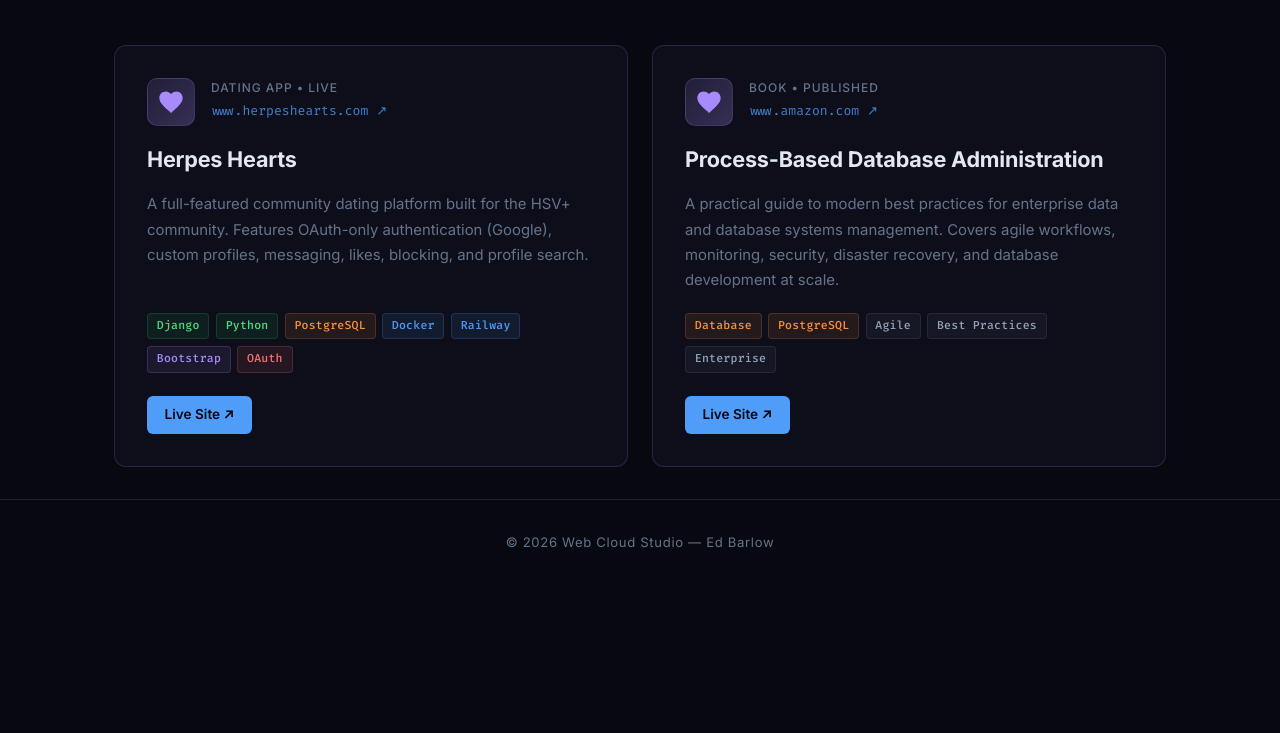
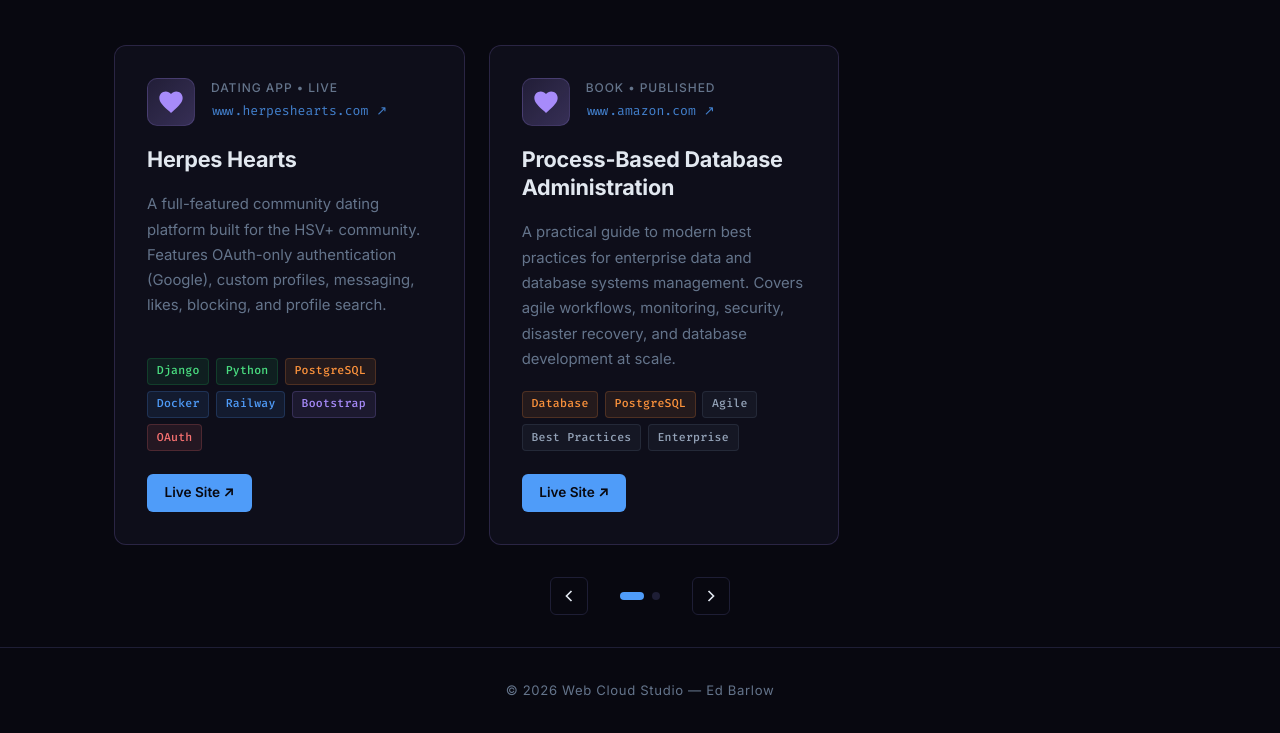
Before and after one commit to webcloudstudio/webcloudstudio, an Astro site: page / in a window 1280 px wide. Shown: the part 459-1192 px from the top of the page. Before the commit the page ends 1044 px from the top, so only its background shows below. Built offline with nearby package versions, Linux system fonts and the light colour scheme; Astro itself is replaced by a stand-in of ours.

Commit message:
Add carousel for Selected Work projects
- Convert card grid to carousel with slide transitions
- Responsive: 1 card on mobile, 2 on tablet, 3 on desktop
- Prev/Next navigation buttons
- Dot indicators with active state
- Auto-rotates every 8 seconds
- Click dots or buttons to navigate manually

```diff
--- a/src/layouts/Layout.astro
+++ b/src/layouts/Layout.astro
@@ -369,6 +369,89 @@ const base = import.meta.env.BASE_URL;
         font-size: 1rem;
       }
 
+      /* ── CAROUSEL ── */
+      .carousel-container {
+        position: relative;
+        overflow: hidden;
+      }
+
+      .carousel-track {
+        display: flex;
+        gap: 1.5rem;
+        transition: transform 0.5s ease-in-out;
+      }
+
+      .carousel-track article {
+        flex: 0 0 100%;
+        min-width: 100%;
+      }
+
+      @media (min-width: 769px) {
+        .carousel-track article {
+          flex: 0 0 50%;
+          min-width: 50%;
+        }
+      }
+
+      @media (min-width: 1201px) {
+        .carousel-track article {
+          flex: 0 0 calc(100% / 3);
+          min-width: calc(100% / 3);
+        }
+      }
+
+      .carousel-controls {
+        display: flex;
+        align-items: center;
+        justify-content: center;
+        gap: 2rem;
+        margin-top: 2rem;
+      }
+
+      .carousel-button {
+        background: none;
+        border: 1px solid var(--border);
+        color: var(--text);
+        padding: 0.5rem;
+        border-radius: 6px;
+        cursor: pointer;
+        transition: all 0.2s;
+        display: flex;
+        align-items: center;
+        justify-content: center;
+      }
+
+      .carousel-button:hover {
+        border-color: var(--accent);
+        color: var(--accent);
+      }
+
+      .carousel-indicators {
+        display: flex;
+        gap: 0.5rem;
+      }
+
+      .carousel-dot {
+        width: 8px;
+        height: 8px;
+        border-radius: 50%;
+        background: var(--border);
+        border: none;
+        cursor: pointer;
+        transition: all 0.2s;
+        padding: 0;
+      }
+
+      .carousel-dot.active {
+        background: var(--accent);
+        width: 24px;
+        border-radius: 4px;
+      }
+
+      .carousel-dot:hover {
+        background: var(--accent);
+      }
+
       /* ── CARDS ── */
       .card-grid {
         display: grid;
--- a/src/pages/index.astro
+++ b/src/pages/index.astro
@@ -29,7 +29,8 @@ const base = import.meta.env.BASE_URL;
         <h2>Selected Work</h2>
       </div>
 
-      <div class="card-grid">
+      <div class="carousel-container">
+        <div class="carousel-track" id="carouselTrack">
         <!-- CARD: Herpes Hearts -->
         <article class="card card--featured">
           <div class="card-top">
@@ -99,7 +100,63 @@ const base = import.meta.env.BASE_URL;
             </a>
           </div>
         </article>
+        </div>
+
+        <!-- Carousel Controls -->
+        <div class="carousel-controls">
+          <button class="carousel-button carousel-prev" id="carouselPrev" aria-label="Previous project">
+            <svg xmlns="http://www.w3.org/2000/svg" viewBox="0 0 24 24" fill="none" stroke="currentColor" stroke-width="2" width="20" height="20">
+              <polyline points="15 18 9 12 15 6"></polyline>
+            </svg>
+          </button>
+          <div class="carousel-indicators" id="carouselIndicators"></div>
+          <button class="carousel-button carousel-next" id="carouselNext" aria-label="Next project">
+            <svg xmlns="http://www.w3.org/2000/svg" viewBox="0 0 24 24" fill="none" stroke="currentColor" stroke-width="2" width="20" height="20">
+              <polyline points="9 18 15 12 9 6"></polyline>
+            </svg>
+          </button>
+        </div>
       </div>
     </div>
   </section>
+
+  <script>
+    const carouselTrack = document.getElementById('carouselTrack');
+    const carouselPrev = document.getElementById('carouselPrev');
+    const carouselNext = document.getElementById('carouselNext');
+    const carouselIndicators = document.getElementById('carouselIndicators');
+
+    const cards = Array.from(carouselTrack.querySelectorAll('article'));
+    let currentIndex = 0;
+
+    // Create indicators
+    cards.forEach((_, index) => {
+      const dot = document.createElement('button');
+      dot.className = `carousel-dot ${index === 0 ? 'active' : ''}`;
+      dot.setAttribute('aria-label', `Go to project ${index + 1}`);
+      dot.addEventListener('click', () => goToSlide(index));
+      carouselIndicators.appendChild(dot);
+    });
+
+    function updateCarousel() {
+      const offset = -currentIndex * 100;
+      carouselTrack.style.transform = `translateX(${offset}%)`;
+
+      // Update indicators
+      document.querySelectorAll('.carousel-dot').forEach((dot, index) => {
+        dot.classList.toggle('active', index === currentIndex);
+      });
+    }
+
+    function goToSlide(index) {
+      currentIndex = (index + cards.length) % cards.length;
+      updateCarousel();
+    }
+
+    carouselPrev.addEventListener('click', () => goToSlide(currentIndex - 1));
+    carouselNext.addEventListener('click', () => goToSlide(currentIndex + 1));
+
+    // Auto-rotate every 8 seconds
+    setInterval(() => goToSlide(currentIndex + 1), 8000);
+  </script>
 </Layout>
```
